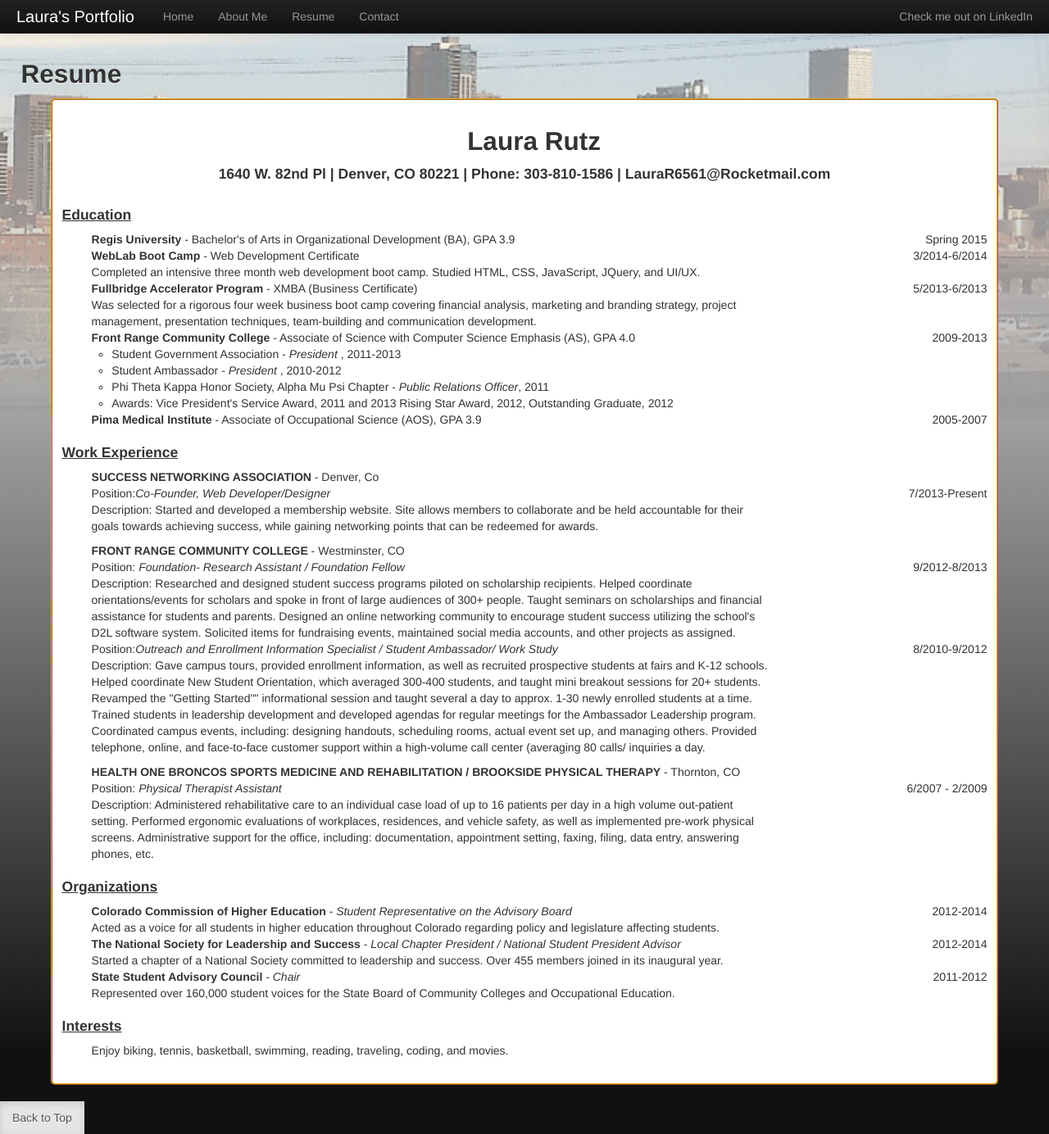
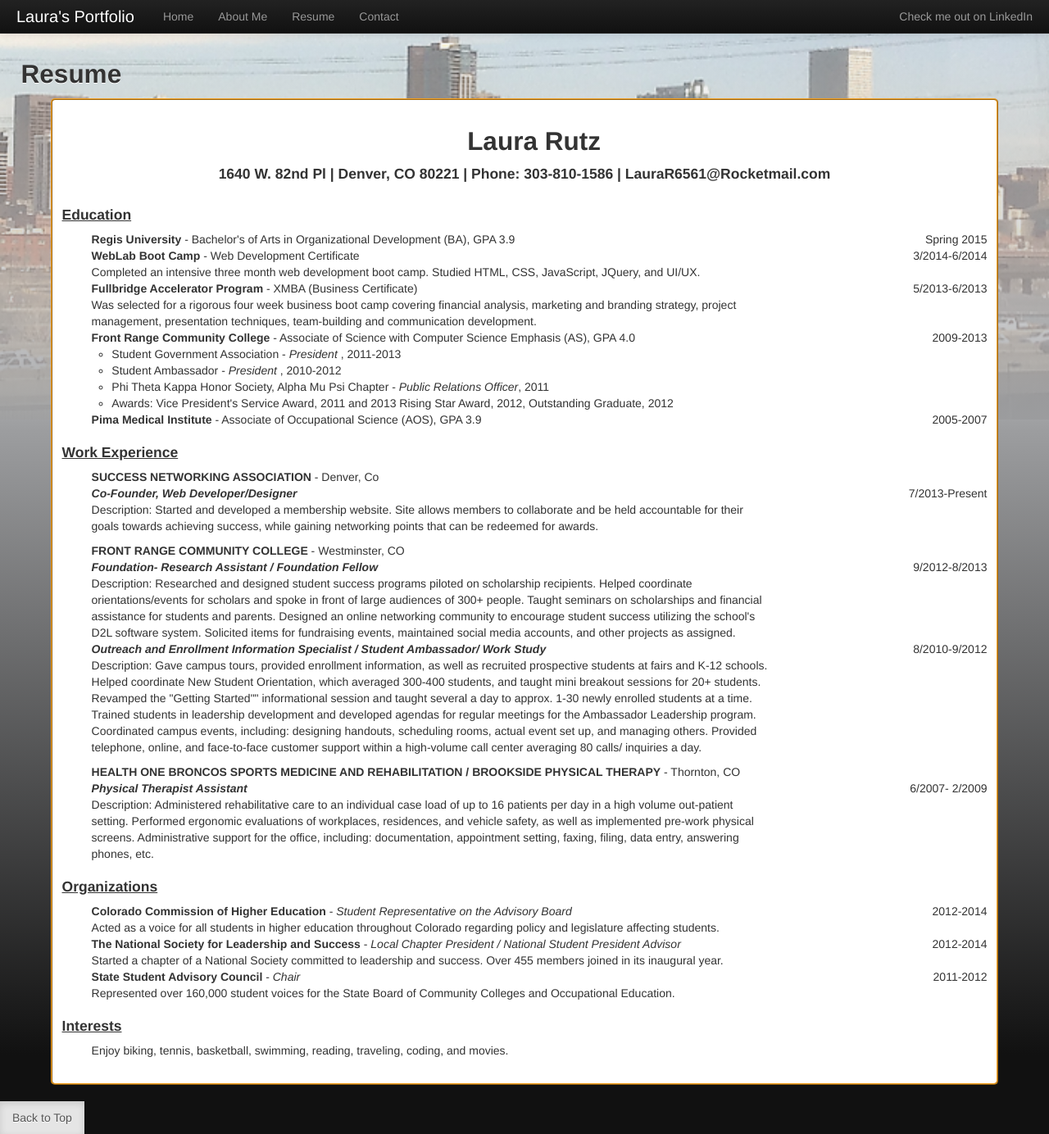
Before and after one commit to LauraR6561/Laurar6561.github.io, a Jekyll site: the page built from resume.html, in a window 1280 px wide and 1384 px high. Shown: the whole window at 82% size. Built offline with Jekyll 4.4.1, drawn with Linux system fonts in a browser that asks for light colours; Markdown is read by kramdown in place of the engine named in the settings.

Commit message:
changed test / css

```diff
--- a/resume.html
+++ b/resume.html
@@ -41,24 +41,24 @@ title: "Laura Rutz"
     <h4 class="resumetitle">Work Experience</h4>
     <ul class="resumelist">
         <li class="resumecontent "><strong>SUCCESS NETWORKING ASSOCIATION</strong> - Denver, Co</li>
-        <li class="resumecontent">Position:<em>Co-Founder, Web Developer/Designer</em></li>
+        <li class="resumecontent"><strong><em>Co-Founder, Web Developer/Designer</em></strong></li>
         <li class="resumedate">7/2013-Present</li>
         <li class="resumecontent">Description: Started and developed a membership website. Site allows members to collaborate and be held accountable for their goals towards achieving success, while gaining networking points that can be redeemed for awards.</li>
     </ul>
     <ul class="resumelist">
     <li class="resumecontent topMargin"><strong>FRONT RANGE COMMUNITY COLLEGE</strong> - Westminster, CO</li>
-    <li class="resumecontent">Position: <em>Foundation- Research Assistant / Foundation Fellow</em></li>
+    <li class="resumecontent"><strong><em>Foundation- Research Assistant / Foundation Fellow</em></strong></li>
     <li class="resumedate">9/2012-8/2013</li>
     <li class="resumecontent">Description: Researched and designed student success programs piloted on scholarship recipients. Helped coordinate orientations/events for scholars and spoke in front of large audiences of 300+ people. Taught seminars on scholarships and financial assistance for students and parents. Designed an online networking community to encourage student success utilizing the school's D2L software system. Solicited items for fundraising events, maintained social media accounts, and other projects as assigned.</li></ul>
     <ul class="resumelist">
-        <li class="resumecontent">Position:<em>Outreach and Enrollment Information Specialist / Student Ambassador/ Work Study</em></li>
+        <li class="resumecontent"><strong><em>Outreach and Enrollment Information Specialist / Student Ambassador/ Work Study</em></strong></li>
         <li class="resumedate">8/2010-9/2012</li>
-        <li class="resumecontent">Description: Gave campus tours, provided enrollment information, as well as recruited prospective students at fairs and K-12 schools. Helped coordinate New Student Orientation, which averaged 300-400 students, and taught mini breakout sessions for 20+ students. Revamped the "Getting Started"" informational session and taught several a day to approx. 1-30 newly enrolled students at a time. Trained students in leadership development and developed agendas for regular meetings for the Ambassador Leadership program. Coordinated campus events, including: designing handouts, scheduling rooms, actual event set up, and managing others. Provided telephone, online, and face-to-face customer support within a high-volume call center (averaging 80 calls/ inquiries a day.</li>
+        <li class="resumecontent">Description: Gave campus tours, provided enrollment information, as well as recruited prospective students at fairs and K-12 schools. Helped coordinate New Student Orientation, which averaged 300-400 students, and taught mini breakout sessions for 20+ students. Revamped the "Getting Started"" informational session and taught several a day to approx. 1-30 newly enrolled students at a time. Trained students in leadership development and developed agendas for regular meetings for the Ambassador Leadership program. Coordinated campus events, including: designing handouts, scheduling rooms, actual event set up, and managing others. Provided telephone, online, and face-to-face customer support within a high-volume call center averaging 80 calls/ inquiries a day.</li>
     </ul>
     <ul class="resumelist">
         <li class="resumecontent topMargin"><strong>HEALTH ONE BRONCOS SPORTS MEDICINE AND REHABILITATION / BROOKSIDE PHYSICAL THERAPY</strong> - Thornton, CO</li>
-        <li class="resumecontent">Position: <em>Physical Therapist Assistant</em></li>
-        <li class="resumedate">6/2007 - 2/2009</li>
+        <li class="resumecontent"><strong><em>Physical Therapist Assistant</em></strong></li>
+        <li class="resumedate">6/2007- 2/2009</li>
         <li class="resumecontent">Description: Administered rehabilitative care to an individual case  load of up to 16 patients per day in a high volume out-patient setting. Performed ergonomic evaluations of workplaces, residences, and vehicle safety, as well as implemented pre-work physical screens. Administrative support for the office, including: documentation, appointment setting, faxing, filing, data entry, answering phones, etc.</li>
     </ul>
     <h4 class="resumetitle">Organizations</h4>
```
